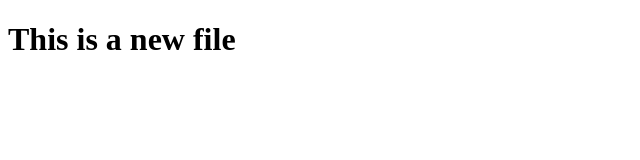
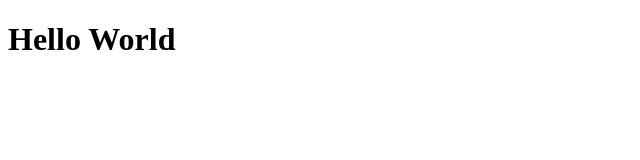
Before and after one commit to Eagles-eye1/Script, a plain HTML site: page index.html in a window 1280 px wide. Shown: the whole page, without its empty margins (0-640 px from the left). Drawn offline with Linux system fonts and the light colour scheme.

Commit message:
Change header text from 'This is a new file' to 'Hello World'
Correction has been made
Please check and commit

```diff
--- a/index.html
+++ b/index.html
@@ -6,6 +6,6 @@
     <title>Document</title>
   </head>
   <body>
-    <h1>This is a new file</h1>
+    <h1>Hello World</h1>
   </body>
 </html>
```
